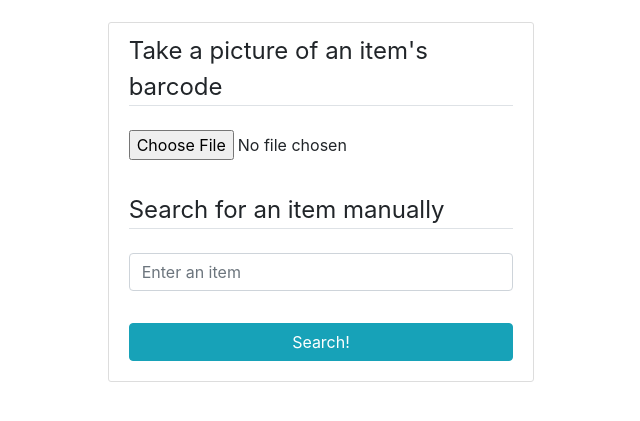
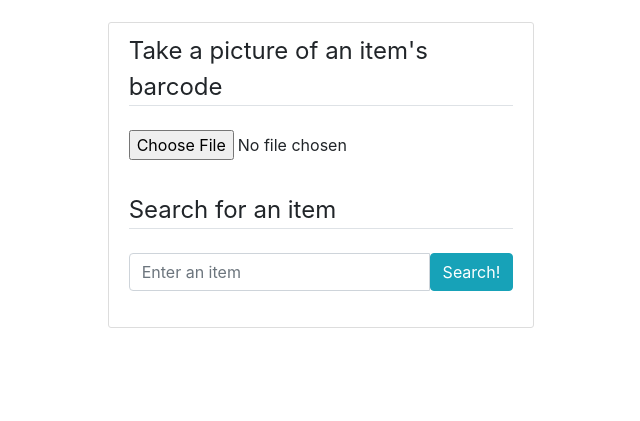
Before and after one commit to klxu03/StoreScanner, a Flask app: page /item in a window 1280 px wide. Shown: the part 204-625 px from the top of the page, without its empty margins (319-959 px from the left). Run offline with Flask 2, Linux system fonts and the light colour scheme; some libraries are stand-ins or nearby versions.

Commit message:
Modify form display, get text input submission to properly redirect to associated item page
TODO: (In rough order of priority)
Use Edamame API to display nutritional facts of items on the appropriate page
Get image from file upload, pass it into a Python function for bar code reading (in some unknown form)
Display error messages when things aren't put in form right

```diff
--- a/flask_app/store/form.py
+++ b/flask_app/store/form.py
@@ -1,10 +1,12 @@
 # Import flask forms from flask_wtf
 from flask_wtf import FlaskForm
 # Import the types of fields that we want to have, a string, password, submit and boolean feild
-from wtforms import StringField, SubmitField
+from wtforms import FileField, StringField, SubmitField
 
 # Create a new object that inherits the FlaskForm properties, we want to add our additional attributes that this object should have
 class ItemForm(FlaskForm):
+    picture = FileField('Barcode Picture')
+#    picture = FileField('Barcode Picture', validators=[FileAllowed(images, 'Only images allowed!')])
     item = StringField('Item', render_kw={"placeholder": "Enter an item"})
-   # Add a submit field
+    # Add a submit field
     submit = SubmitField('Search!')
--- a/flask_app/store/routes.py
+++ b/flask_app/store/routes.py
@@ -25,7 +25,10 @@ def item():
     if itemForm.validate_on_submit():
         usrItem = request.form['item']
         print(usrItem)
-    return render_template("itemSearch.html", form=itemForm)
+        # go to the page of the given item
+        return redirect(url_for('getInfo', name=usrItem))
+    else:
+    	return render_template("itemSearch.html", form=itemForm)
 
 @app.route('/additem/<item>')
 def additem(item):
--- a/flask_app/store/templates/itemSearch.html
+++ b/flask_app/store/templates/itemSearch.html
@@ -6,22 +6,25 @@
         <fieldset class="form-group">
             <legend class="border-bottom mb-4">Take a picture of an item's barcode</legend>
             <div class="form-group">
-                <input type="file" accept="image/*" class="form-control-file" id="item-picture" placeholder="Enter an item">
+                <!-- TODO make form work like forms below, less HTML
+                    TODO split up file upload and text input -->
+                <input type="file" accept="image/*" class="form-control-file" id="item-picture" placeholder="Enter an item" onchange="form.submit()">
             </div>
         </fieldset>
+    </form>
+    <div></div>
+    <form method="POST" action="{{ url_for('item') }}">
+        {{ form.csrf_token }}
+        </fieldset>
         <fieldset class="form-group">
-            <legend class="border-bottom mb-4">Search for an item manually</legend>
-            <div class="form-group">
-                <input type="text" class="form-control" id="item-text" placeholder="Enter an item">
+            <legend class="border-bottom mb-4">Search for an item</legend>
+            <div class="input-group" >
+                {{ form.item(class="form-control form-contol-lg")}}
+                <span class="input-group-btn">
+                    {{ form.submit(class="btn btn-info go inline", id='submit') }}
+                </span>
             </div>
         </fieldset>
-        <!--- <fieldset class="form-group">
-            <legend class="border-bottom mb-4">Search for an item</legend>
-            <div class="form-group">
-                {{ form.item(class="form-control form-contol-lg")}}
-            </div>
-        </fieldset> --->
-        {{ form.submit(class="btn btn-info btn-block", id='submit') }}
     </form>
 </div>
 {% endblock %}
```
Also changed, not shown: flask_app/store/__init__.py (+7 -1 lines).
